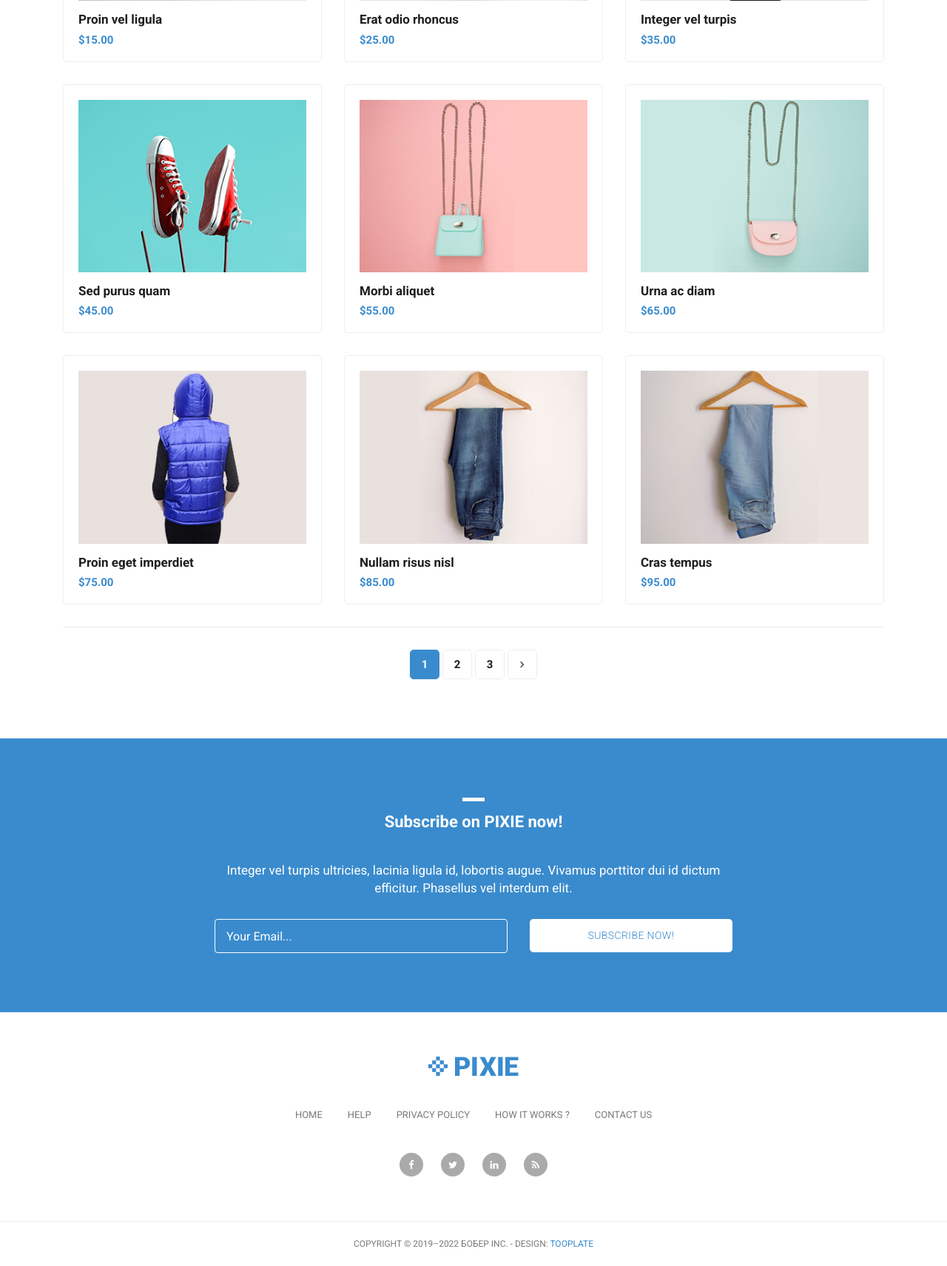
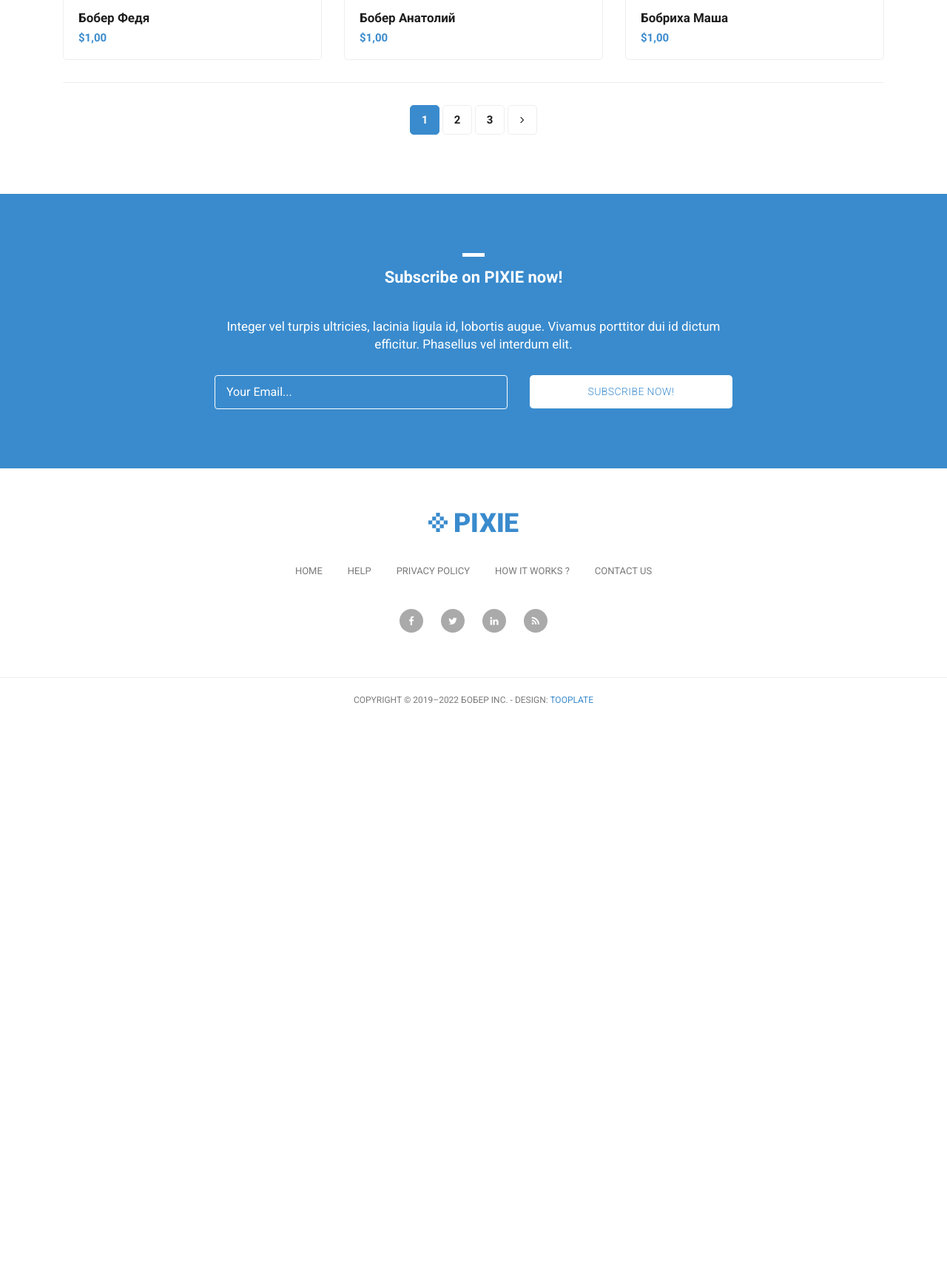
Before and after one commit to lolikonAq/Stepshop, a Django app: page /products/ in a window 1280 px wide. Shown: the part 617-2328 px from the top of the page at 74% size. After the commit the page ends 1568 px from the top, so only its background shows below. Run offline with Django 4.2, Linux system fonts and the light colour scheme; data comes from the database, SQL or seed files in the repository; some libraries are stand-ins or nearby versions.

Commit message:
add Lesson_05

```diff
--- /dev/null
+++ b/stepshop/mainapp/fixtures/product.json
@@ -0,0 +1 @@
+[{"model": "mainapp.product", "pk": 1, "fields": {"category": 1, "name": "Бобер Федя", "image": "product_images/Бобер.jfif", "short_desc": "Очень добрый и позитивный парень", "description": "Продается за бешенные деньги", "price": "1.00", "quantity": 1, "created_at": "2022-06-02T10:39:06.848Z", "update_at": "2022-06-02T10:39:06.848Z"}}, {"model": "mainapp.product", "pk": 2, "fields": {"category": 1, "name": "Бобер Анатолий", "image": "product_images/Бобер_Анатолий.jfif", "short_desc": "Сын бобра Феди", "description": "", "price": "1.00", "quantity": 1, "created_at": "2022-06-02T10:40:43.441Z", "update_at": "2022-06-02T10:40:43.441Z"}}, {"model": "mainapp.product", "pk": 3, "fields": {"category": 1, "name": "Бобриха Маша", "image": "product_images/Бобриха_Маша.jpg", "short_desc": "Жена Феди", "description": "", "price": "1.00", "quantity": 1, "created_at": "2022-06-02T10:41:49.104Z", "update_at": "2022-06-02T10:42:12.553Z"}}]
--- a/stepshop/mainapp/models.py
+++ b/stepshop/mainapp/models.py
@@ -9,18 +9,16 @@
     )
 
     description = models.TextField(
-      verbose_name='описание',
-      blank=True,
+        verbose_name='описание',
+        blank=True,
     )
 
+    def __str__(self):
+        return self.name or f'Категория с id{self.pk}'
 
-def __str__(self):
-    return self.name or f'Категория с id{self.pk}'
-
-
-class Meta:
-    verbose_name = 'категория'
-    verbose_name_plural = 'категории'
+    class Meta:
+        verbose_name = 'категория'
+        verbose_name_plural = 'категории'
 
 
 class Product(models.Model):
@@ -30,11 +28,10 @@
         verbose_name='категория',
     )
 
-
     name = models.CharField(
-            verbose_name='имя продукта',
-            max_length=128,
-        )
+        verbose_name='имя продукта',
+        max_length=128,
+    )
 
     image = models.ImageField(
         upload_to='product_images',
@@ -73,10 +70,8 @@
         auto_now=True,
     )
 
-
     def __str__(self):
         return self.name or f'Продукт с id{self.pk}'
-
 
     class Meta:
         verbose_name = 'продукт'
--- a/stepshop/mainapp/views.py
+++ b/stepshop/mainapp/views.py
@@ -1,4 +1,7 @@
 from django.shortcuts import render
+
+from mainapp.models import Product, ProductCategory
+
 links_menu = [
     {'href': 'index', 'name': 'Домой', 'route': ''},
     {'href': 'products:index', 'name': 'Продукты', 'route': 'products/'},
@@ -10,9 +13,14 @@
 def products(request):
     title = 'Продукты'
 
+    products_ = Product.objects.all()  # [:2]
+    categories = ProductCategory.objects.all()
+
     context = {
         'title': title,
-        'links_menu': links_menu
+        'links_menu': links_menu,
+        'products': products_,
+        'categories': categories,
     }
     return render(request, 'products.html', context)
 
--- a/stepshop/stepshop/settings.py
+++ b/stepshop/stepshop/settings.py
@@ -124,6 +124,9 @@
     os.path.join(BASE_DIR, 'stepshop', 'static'),
 )
 
+MEDIA_URL = '/media/'
+MEDIA_ROOT = os.path.join(BASE_DIR, 'media')
+
 # Default primary key field type
 # https://docs.djangoproject.com/en/4.0/ref/settings/#default-auto-field
 
--- a/stepshop/stepshop/templates/about.html
+++ b/stepshop/stepshop/templates/about.html
@@ -17,13 +17,13 @@
           </div>
           <div class="col-md-6">
             <div class="left-image">
-              <img src="../../../../../stepshop/assets/images/about-us.jpg" alt="">
+              <img src="/static/stepshop/assets/images/about-us.jpg" alt="">
             </div>
           </div>
           <div class="col-md-6">
             <div class="right-content">
-              <h4>Phasellus vel interdum elit</h4>
-              <p><a href="https://www.pexels.com/photo/group-of-people-raising-right-hand-1059120/">Photo Credit</a> goes to Pexels website. Aliquam erat volutpat. Pellentesque fringilla, ligula consectetur cursus scelerisque, leo elit pellentesque sapien, et pharetra arcu elit vitae sem. Suspendisse erat dui, condimentum in mi ac, varius tempor sapien. Donec in justo sit amet ex aliquet maximus ac quis erat.</p>
+              <h4>Phasellus vel interdum elit</h4>ntesque fringilla,
+              <p><a href="https://www.pexels.com/photo/group-of-people-raising-right-hand-1059120/">Photo Credit</a> goes to Pexels website. Aliquam erat volutpat. Pelleligula consectetur cursus scelerisque, leo elit pellentesque sapien, et pharetra arcu elit vitae sem. Suspendisse erat dui, condimentum in mi ac, varius tempor sapien. Donec in justo sit amet ex aliquet maximus ac quis erat.</p>
               <br>
               <p>Donec fermentum tincidunt tellus quis fermentum. Proin eget imperdiet purus. Nulla facilisi. Aliquam tincidunt porttitor dui sed euismod. Duis est libero, rhoncus fermentum turpis id, tempus fringilla ipsum. Nullam venenatis tincidunt neque vel hendrerit. Suspendisse porta pretium porttitor.</p>
               <br>
--- a/stepshop/stepshop/templates/base.html
+++ b/stepshop/stepshop/templates/base.html
@@ -165,6 +165,8 @@
     <script src="/static/stepshop/assets/js/custom.js"></script>
     <script src="/static/stepshop/assets/js/owl.js"></script>
 
+    {% block js %} {% endblock %}
+
 
     <script language = "text/Javascript">
       cleared[0] = cleared[1] = cleared[2] = 0; //set a cleared flag for each field
@@ -177,7 +179,7 @@
       }
     </script>
 
-{% block js %} {% endblock %}
+
   </body>
 
 </html>
--- a/stepshop/stepshop/templates/products.html
+++ b/stepshop/stepshop/templates/products.html
@@ -14,15 +14,19 @@
           <div class="col-md-4 col-sm-12">
             <div class="section-heading">
               <div class="line-dec"></div>
-              <h1>Featured Items</h1>
+              <h1>{{ title|capfirst }}</h1>
             </div>
           </div>
           <div class="col-md-8 col-sm-12">
             <div id="filters" class="button-group">
-              <button class="btn btn-primary" data-filter="*">All Products</button>
-              <button class="btn btn-primary" data-filter=".new">Newest</button>
-              <button class="btn btn-primary" data-filter=".low">Low Price</button>
-              <button class="btn btn-primary" data-filter=".high">Hight Price</button>
+
+                <button class="btn btn-primary" data-filter=""> Все </button>
+
+                {% for category in categories %}
+                <button class="btn btn-primary" data-filter="{{ category.name }}">{{ category.name }}</button>
+                {% endfor %}
+
+<!--              <button class="btn btn-primary" data-filter="*">All Products</button>-->
             </div>
           </div>
         </div>
@@ -32,89 +36,24 @@
     <div class="featured container no-gutter">
 
         <div class="row posts">
-            <div id="1" class="item new col-md-4">
-              <a href="product.html">
-                <div class="featured-item">
-                  <img src="/static/stepshop/assets/images/product-01.jpg" alt="">
-                  <h4>Proin vel ligula</h4>
-                  <h6>$15.00</h6>
+
+
+            {% for product in products %}
+                <div id="{{ product.pk }}" class="item new col-md-4">
+                  <a href="#">
+                    <div class="featured-item">
+    <!--               <img src="/media/{#{ product.image }#}" alt="">-->
+                      <img src="/media/{{ product.image }}" alt="{{ product.name }}">
+                      <h4>{{ product.name }}</h4>
+                      <h6>${{ product.price }}</h6>
+                    </div>
+                  </a>
                 </div>
-              </a>
-            </div>
-            <div id="2" class="item high col-md-4">
-              <a href="product.html">
-                <div class="featured-item">
-                  <img src="/static/stepshop/assets/images/product-02.jpg" alt="">
-                  <h4>Erat odio rhoncus</h4>
-                  <h6>$25.00</h6>
-                </div>
-              </a>
-            </div>
-            <div id="3" class="item low col-md-4">
-              <a href="product.html">
-                <div class="featured-item">
-                  <img src="/static/stepshop/assets/images/product-03.jpg" alt="">
-                  <h4>Integer vel turpis</h4>
-                  <h6>$35.00</h6>
-                </div>
-              </a>
-            </div>
-            <div id="4" class="item low col-md-4">
-              <a href="product.html">
-                <div class="featured-item">
-                  <img src="/static/stepshop/assets/images/product-04.jpg" alt="">
-                  <h4>Sed purus quam</h4>
-                  <h6>$45.00</h6>
-                </div>
-              </a>
-            </div>
-            <div id="5" class="item new high col-md-4">
-              <a href="product.html">
-                <div class="featured-item">
-                  <img src="/static/stepshop/assets/images/product-05.jpg" alt="">
-                  <h4>Morbi aliquet</h4>
-                  <h6>$55.00</h6>
-                </div>
-              </a>
-            </div>
-            <div id="6" class="item new col-md-4">
-              <a href="product.html">
-                <div class="featured-item">
-                  <img src="/static/stepshop/assets/images/product-06.jpg" alt="">
-                  <h4>Urna ac diam</h4>
-                  <h6>$65.00</h6>
-                </div>
-              </a>
-            </div>
-            <div id="7" class="item new high col-md-4">
-              <a href="product.html">
-                <div class="featured-item">
-                  <img src="/static/stepshop/assets/images/product-03.jpg" alt="">
-                  <h4>Proin eget imperdiet</h4>
-                  <h6>$75.00</h6>
-                </div>
-              </a>
-            </div>
-            <div id="8" class="item low new col-md-4">
-              <a href="product.html">
-                <div class="featured-item">
-                  <img src="/static/stepshop/assets/images/product-02.jpg" alt="">
-                  <h4>Nullam risus nisl</h4>
-                  <h6>$85.00</h6>
-                </div>
-              </a>
-            </div>
-            <div id="9" class="item new col-md-4">
-              <a href="product.html">
-                <div class="featured-item">
-                  <img src="/static/stepshop/assets/images/product-01.jpg" alt="">
-                  <h4>Cras tempus</h4>
-                  <h6>$95.00</h6>
-                </div>
-              </a>
-            </div>
+            {% endfor %}
+
         </div>
     </div>
+
 
     <div class="page-navigation">
       <div class="container">
@@ -132,3 +71,7 @@
     </div>
     <!-- Featred Page Ends Here -->
 {% endblock %}
+
+{% block js %}
+      <script src = "{% static 'stepshop/assets/js/isotope.js' %}"></script>
+{% endblock %}
--- a/stepshop/stepshop/urls.py
+++ b/stepshop/stepshop/urls.py
@@ -15,6 +15,8 @@
 """
 from django.contrib import admin
 from django.urls import path, include
+from django.conf import settings
+from django.conf.urls.static import static
 
 from stepshop.views import index, contacts, about
 
@@ -25,3 +27,7 @@
     path('about/', about, name='about'),
     path('products/', include('mainapp.urls', namespace='products')),
 ]
+
+
+if settings.DEBUG:
+    urlpatterns += static(settings.MEDIA_URL, document_root=settings.MEDIA_ROOT)
```
Also changed, not shown: stepshop/mainapp/fixtures/categories.json (added, +26 -0 lines), stepshop/mainapp/management/commands/fill_db.py (added, +38 -0 lines), stepshop/db.sqlite3, stepshop/mainapp/migrations/0001_initial.py, stepshop/mainapp/migrations/0002_product.py (deleted), 1 other file.
